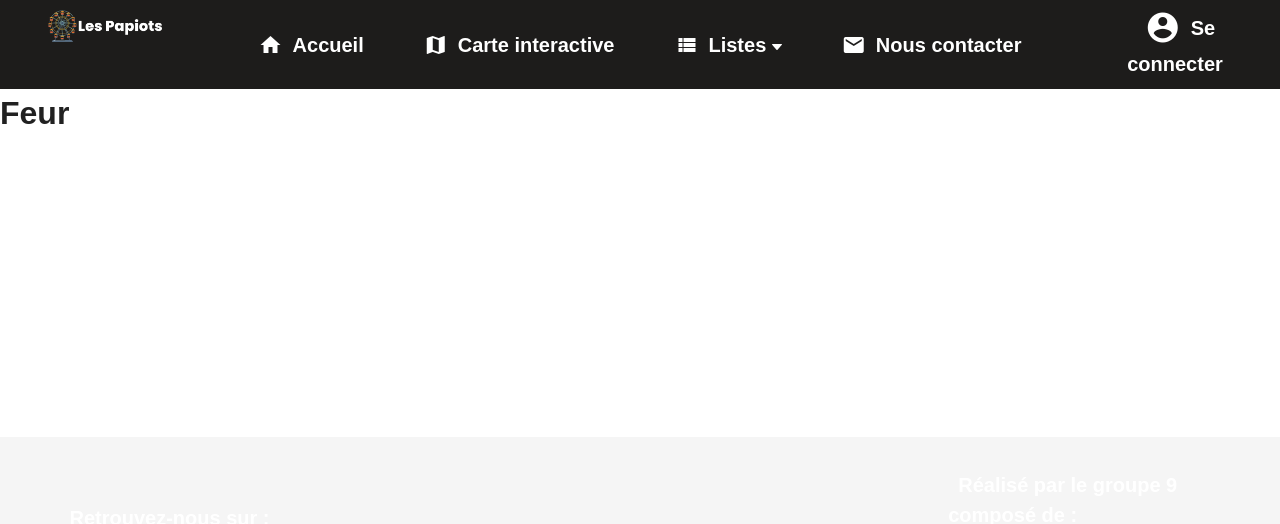
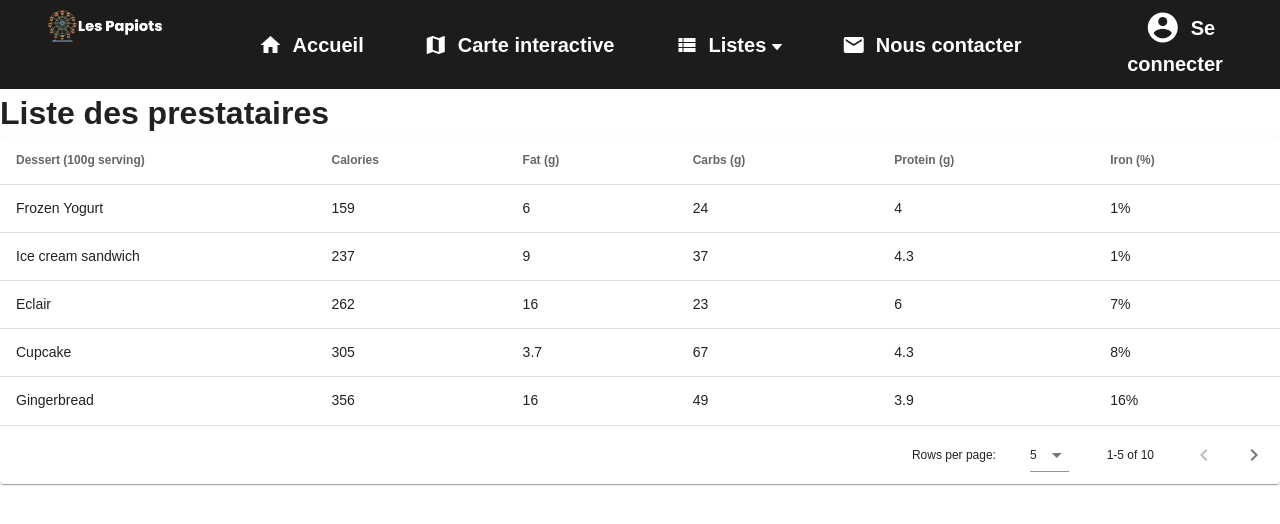
Before and after one commit to nvalenne/SAE-G9, a Vue app in the folder client/: page /liste_prestataire in a window 1280 px wide. Shown: the top 524 px of the page. Built offline with nearby package versions, Linux system fonts and the light colour scheme; a web font is replaced by a local one.

Commit message:
Ajout de tableau pour les manèges et les prestataires

```diff
--- a/client/src/views/ListeManegeView.vue
+++ b/client/src/views/ListeManegeView.vue
@@ -3,12 +3,121 @@ export default {
   name: 'ListeManegeView',
   metaInfo: {
     title: 'Liste des manèges - Les Papiots'
-  }
+  },
+  data () {
+    return {
+      headers: [
+        {
+          text: 'Dessert (100g serving)',
+          align: 'start',
+          sortable: false,
+          value: 'name',
+        },
+        { text: 'Calories', value: 'calories' },
+        { text: 'Fat (g)', value: 'fat' },
+        { text: 'Carbs (g)', value: 'carbs' },
+        { text: 'Protein (g)', value: 'protein' },
+        { text: 'Iron (%)', value: 'iron' },
+      ],
+      desserts: [
+        {
+          name: 'Frozen Yogurt',
+          calories: 159,
+          fat: 6.0,
+          carbs: 24,
+          protein: 4.0,
+          iron: '1%',
+        },
+        {
+          name: 'Ice cream sandwich',
+          calories: 237,
+          fat: 9.0,
+          carbs: 37,
+          protein: 4.3,
+          iron: '1%',
+        },
+        {
+          name: 'Eclair',
+          calories: 262,
+          fat: 16.0,
+          carbs: 23,
+          protein: 6.0,
+          iron: '7%',
+        },
+        {
+          name: 'Cupcake',
+          calories: 305,
+          fat: 3.7,
+          carbs: 67,
+          protein: 4.3,
+          iron: '8%',
+        },
+        {
+          name: 'Gingerbread',
+          calories: 356,
+          fat: 16.0,
+          carbs: 49,
+          protein: 3.9,
+          iron: '16%',
+        },
+        {
+          name: 'Jelly bean',
+          calories: 375,
+          fat: 0.0,
+          carbs: 94,
+          protein: 0.0,
+          iron: '0%',
+        },
+        {
+          name: 'Lollipop',
+          calories: 392,
+          fat: 0.2,
+          carbs: 98,
+          protein: 0,
+          iron: '2%',
+        },
+        {
+          name: 'Honeycomb',
+          calories: 408,
+          fat: 3.2,
+          carbs: 87,
+          protein: 6.5,
+          iron: '45%',
+        },
+        {
+          name: 'Donut',
+          calories: 452,
+          fat: 25.0,
+          carbs: 51,
+          protein: 4.9,
+          iron: '22%',
+        },
+        {
+          name: 'KitKat',
+          calories: 518,
+          fat: 26.0,
+          carbs: 65,
+          protein: 7,
+          iron: '6%',
+        },
+      ],
+    }
+  },
 }
 </script>
 
 <template>
-  <div class="accueil">
-    <h1>Listes des manèges</h1>
+  <div id="app">
+    <div class="accueil">
+      <h1>Liste des manèges</h1>
+    </div>
+    <v-app id="inspire">
+      <v-data-table
+          :headers="headers"
+          :items="desserts"
+          :items-per-page="5"
+          class="elevation-1"
+      ></v-data-table>
+    </v-app>
   </div>
 </template>
--- a/client/src/views/ListePrestataireView.vue
+++ b/client/src/views/ListePrestataireView.vue
@@ -1,13 +1,123 @@
-<template>
-    <div>
-        <h1>Feur</h1>
-    </div>
-</template>
 <script>
 export default {
     name: 'ListePrestataire',
     metaInfo: {
     title: 'Liste des prestataires - Les Papiots'
-  }
+  },
+  data () {
+    return {
+      headers: [
+        {
+          text: 'Dessert (100g serving)',
+          align: 'start',
+          sortable: false,
+          value: 'name',
+        },
+        { text: 'Calories', value: 'calories' },
+        { text: 'Fat (g)', value: 'fat' },
+        { text: 'Carbs (g)', value: 'carbs' },
+        { text: 'Protein (g)', value: 'protein' },
+        { text: 'Iron (%)', value: 'iron' },
+      ],
+      desserts: [
+        {
+          name: 'Frozen Yogurt',
+          calories: 159,
+          fat: 6.0,
+          carbs: 24,
+          protein: 4.0,
+          iron: '1%',
+        },
+        {
+          name: 'Ice cream sandwich',
+          calories: 237,
+          fat: 9.0,
+          carbs: 37,
+          protein: 4.3,
+          iron: '1%',
+        },
+        {
+          name: 'Eclair',
+          calories: 262,
+          fat: 16.0,
+          carbs: 23,
+          protein: 6.0,
+          iron: '7%',
+        },
+        {
+          name: 'Cupcake',
+          calories: 305,
+          fat: 3.7,
+          carbs: 67,
+          protein: 4.3,
+          iron: '8%',
+        },
+        {
+          name: 'Gingerbread',
+          calories: 356,
+          fat: 16.0,
+          carbs: 49,
+          protein: 3.9,
+          iron: '16%',
+        },
+        {
+          name: 'Jelly bean',
+          calories: 375,
+          fat: 0.0,
+          carbs: 94,
+          protein: 0.0,
+          iron: '0%',
+        },
+        {
+          name: 'Lollipop',
+          calories: 392,
+          fat: 0.2,
+          carbs: 98,
+          protein: 0,
+          iron: '2%',
+        },
+        {
+          name: 'Honeycomb',
+          calories: 408,
+          fat: 3.2,
+          carbs: 87,
+          protein: 6.5,
+          iron: '45%',
+        },
+        {
+          name: 'Donut',
+          calories: 452,
+          fat: 25.0,
+          carbs: 51,
+          protein: 4.9,
+          iron: '22%',
+        },
+        {
+          name: 'KitKat',
+          calories: 518,
+          fat: 26.0,
+          carbs: 65,
+          protein: 7,
+          iron: '6%',
+        },
+      ],
+    }
+  },
 }
 </script>
+
+<template>
+  <div id="app">
+    <div class="accueil">
+      <h1>Liste des prestataires</h1>
+    </div>
+    <v-app id="inspire">
+      <v-data-table
+          :headers="headers"
+          :items="desserts"
+          :items-per-page="5"
+          class="elevation-1"
+      ></v-data-table>
+    </v-app>
+  </div>
+</template>
```
